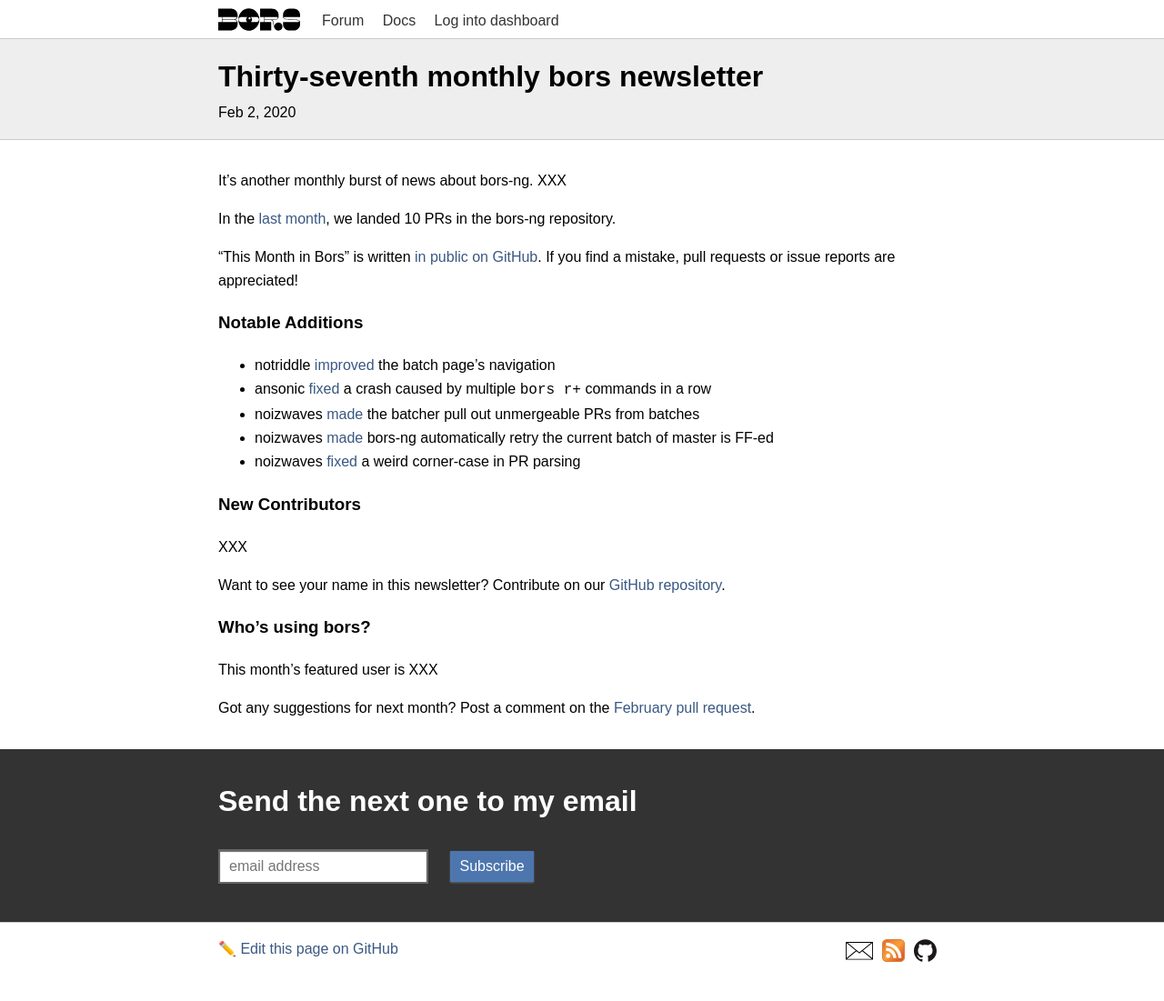
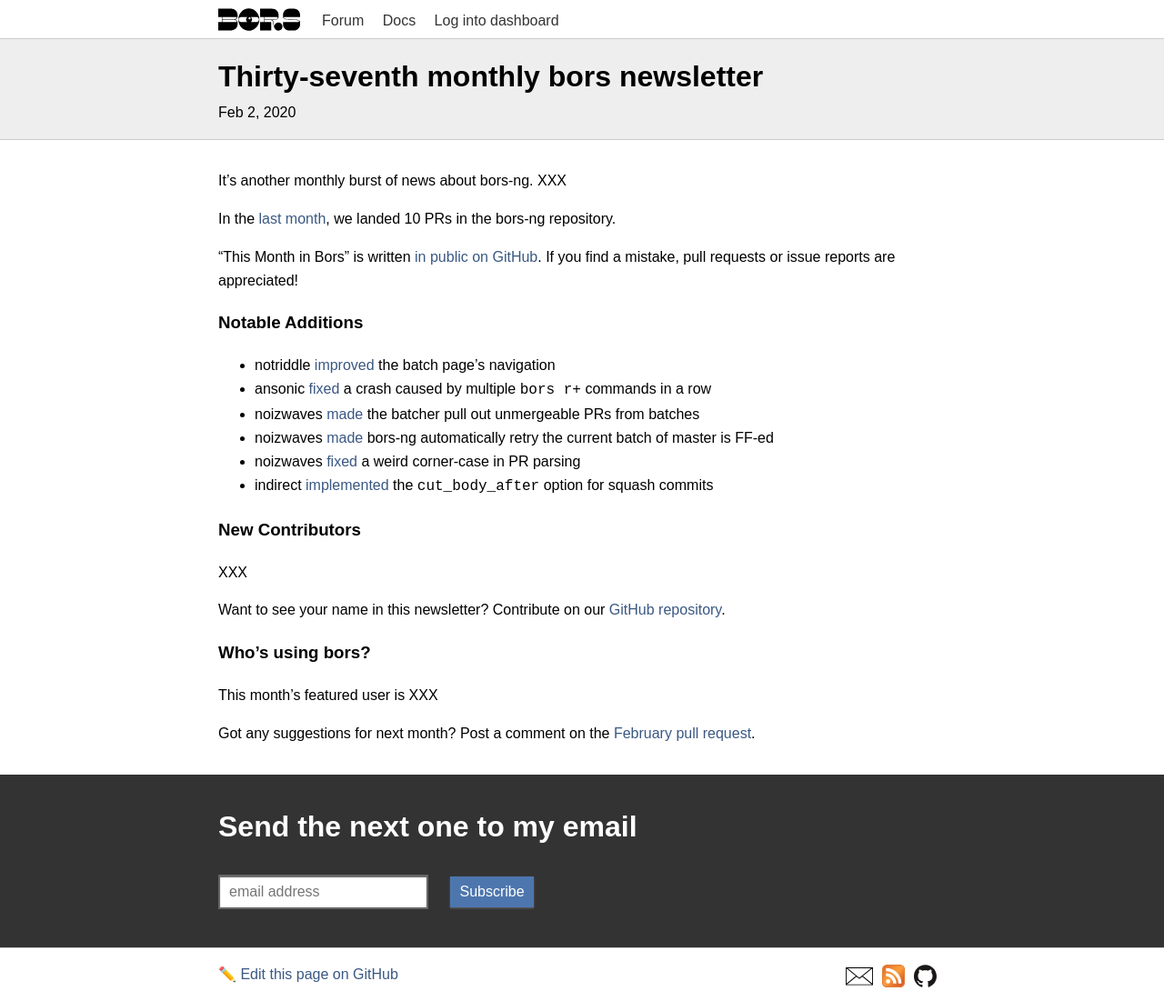
Before and after one commit to bors-ng/bors-ng.github.io, a Jekyll site: the page built from _posts/2020-02-01-tmib-37.md, in a window 1280 px wide. Shown: the whole page at 91% size. Built offline with Jekyll 4.4.1, drawn with Linux system fonts in a browser that asks for light colours; before the commit the page ends 1073 px from its top, so only the background shows below that.

Commit message:
Add bors-ng/bors-ng#862

```diff
--- a/_posts/2020-02-01-tmib-37.md
+++ b/_posts/2020-02-01-tmib-37.md
@@ -24,6 +24,7 @@
 * noizwaves [made](https://github.com/bors-ng/bors-ng/pull/843) the batcher pull out unmergeable PRs from batches
 * noizwaves [made](https://github.com/bors-ng/bors-ng/pull/859) bors-ng automatically retry the current batch of master is FF-ed
 * noizwaves [fixed](https://github.com/bors-ng/bors-ng/pull/860) a weird corner-case in PR parsing
+* indirect [implemented](https://github.com/bors-ng/bors-ng/pull/862) the `cut_body_after` option for squash commits
 
 
 ### New Contributors
```
